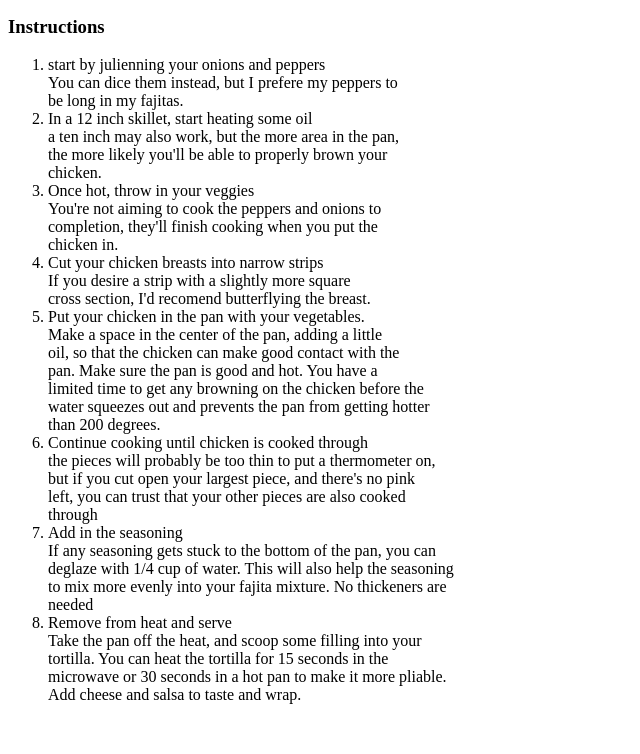
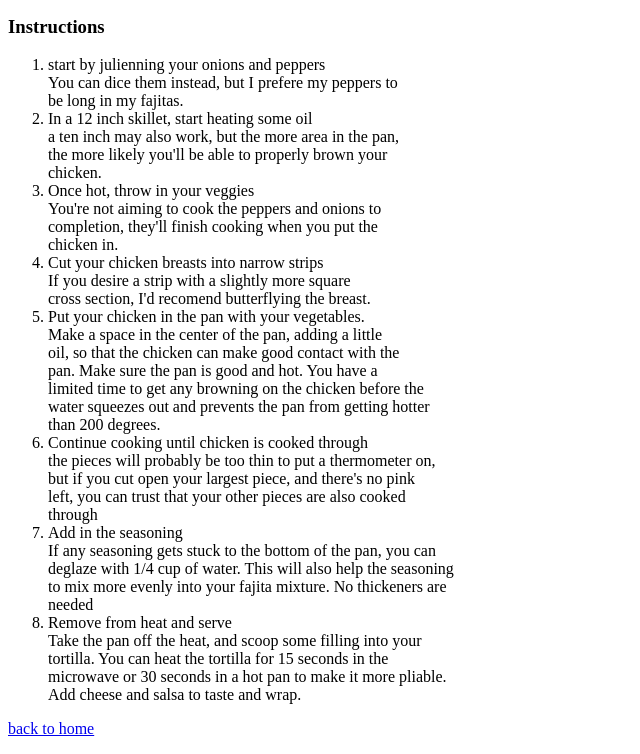
Before and after one commit to ladyoftheroundtable/Recipe-Site, a plain HTML site: page recipes/fajitas.html in a window 1280 px wide. Shown: the part 1318-2072 px from the top of the page, without its empty margins (0-640 px from the left). Before the commit the page ends 2038 px from the top, so only its background shows below. Drawn offline with Linux system fonts and the light colour scheme.

Commit message:
Added link to index.html at bottom of page
Added a second link to the home page to make navigation easier.

```diff
--- a/recipes/fajitas.html
+++ b/recipes/fajitas.html
@@ -84,5 +84,6 @@
                 microwave or 30 seconds in a hot pan to make it more pliable.<br>
                 Add cheese and salsa to taste and wrap.</li>
         </ol>
+        <p><a href="../index.html">back to home</a></p>
     </body>
 </html>
```
Also changed, not shown: recipes/chili.html (+1 -0 lines), recipes/salisbury-steak.html (+1 -0 lines).
